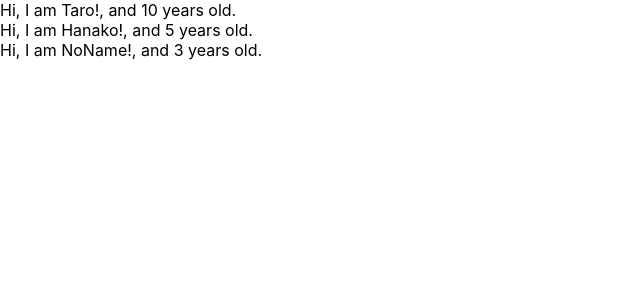
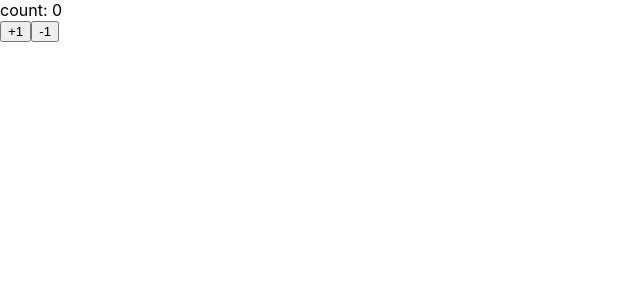
Before and after one commit to taichi-t/udemy-react-redux-crud-application, a React (Create React App) app: page / in a window 1280 px wide. Shown: the top 300 px of the page, without its empty margins (0-640 px from the left). Built offline with nearby package versions, Linux system fonts and the light colour scheme.

Commit message:
learn state and set State

```diff
--- a/src/App.js
+++ b/src/App.js
@@ -1,30 +1,32 @@
-import React from 'react';
-import PropTypes from 'prop-types';
+import React,{Component} from 'react';
 
-const App = ()=>{
-  const profiles =[
-    {name: "Taro", age: 10},
-    {name: "Hanako", age: 5},
-    {name: "NoName", age: 3}
-  ]
-return (
-   <div>
-     {
-       profiles.map((profile, index)=>　{
-         return <User name={profile.name} age={profile.age} key={index}/>
-       })
-     }
-   </div>
- )
+const App = () => (<Counter></Counter>)
+
+class Counter extends Component {
+  constructor(props){
+    super(props)
+    console.log(this.state)
+    this.state = {count: 0}
+
+  }
+
+  handlePlusButton=()=>{
+    this.setState({count: this.state.count + 1})
+  }
+
+  handleMinusButton=()=>{
+    this.setState({count: this.state.count - 1})
+  }
+  render(){
+  return(
+    <React.Fragment>
+      <div>count: {this.state.count}</div>
+      <button onClick={this.handlePlusButton}>+1</button>
+      <button onClick={this.handleMinusButton}>-1</button>
+    </React.Fragment>
+    )
+  }
 }
 
-const User = (props)=>{
-return <div>Hi, I am {props.name}!, and {props.age} years old.</div>
-}
-
-User.propTypes ={
-  name: PropTypes.string,
-  age: PropTypes.number.isRequired
-}
 
 export default App;
```
